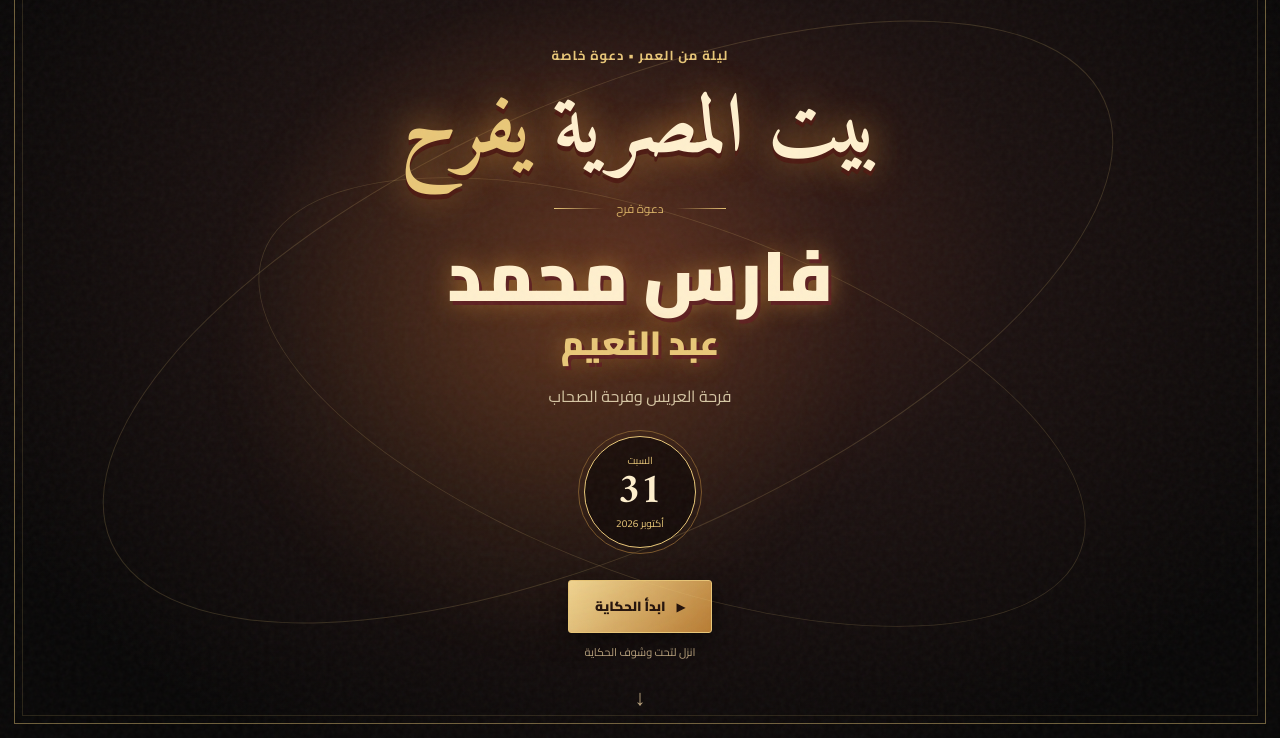
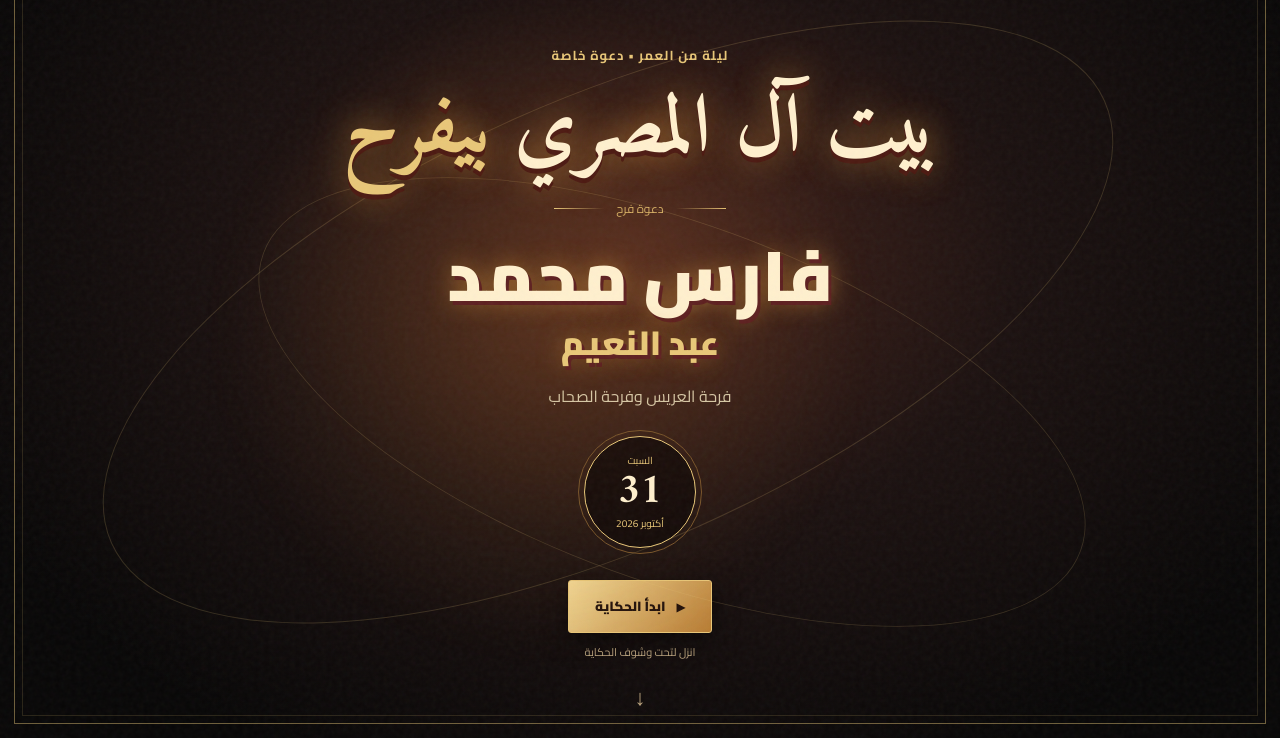
Before and after one commit to elbaled/Fares, a plain HTML site: page index.html in a window 1280 px wide. Shown: the part 62-800 px from the top of the page. Drawn offline with Linux system fonts and the light colour scheme; files whose address does not match are found by name.

Commit message:
Update index.html

```diff
--- a/index.html
+++ b/index.html
@@ -23,7 +23,7 @@
       <div class="hero-glow"></div>
       <div class="gold-orbit orbit-one"></div><div class="gold-orbit orbit-two"></div>
       <p class="eyebrow reveal">ليلة من العمر • دعوة خاصة</p>
-      <h1 class="hero-title reveal">بيت المصرية <span>يفرح</span></h1>
+      <h1 class="hero-title reveal">بيت آل المصري <span>بيفرح</span></h1>
       <div class="hero-rule"><i></i><span>دعوة فرح</span><i></i></div>
       <h2 class="hero-name reveal">فارس محمد <small>عبد النعيم</small></h2>
       <p class="hero-sub reveal">فرحة العريس وفرحة الصحاب</p>
```
